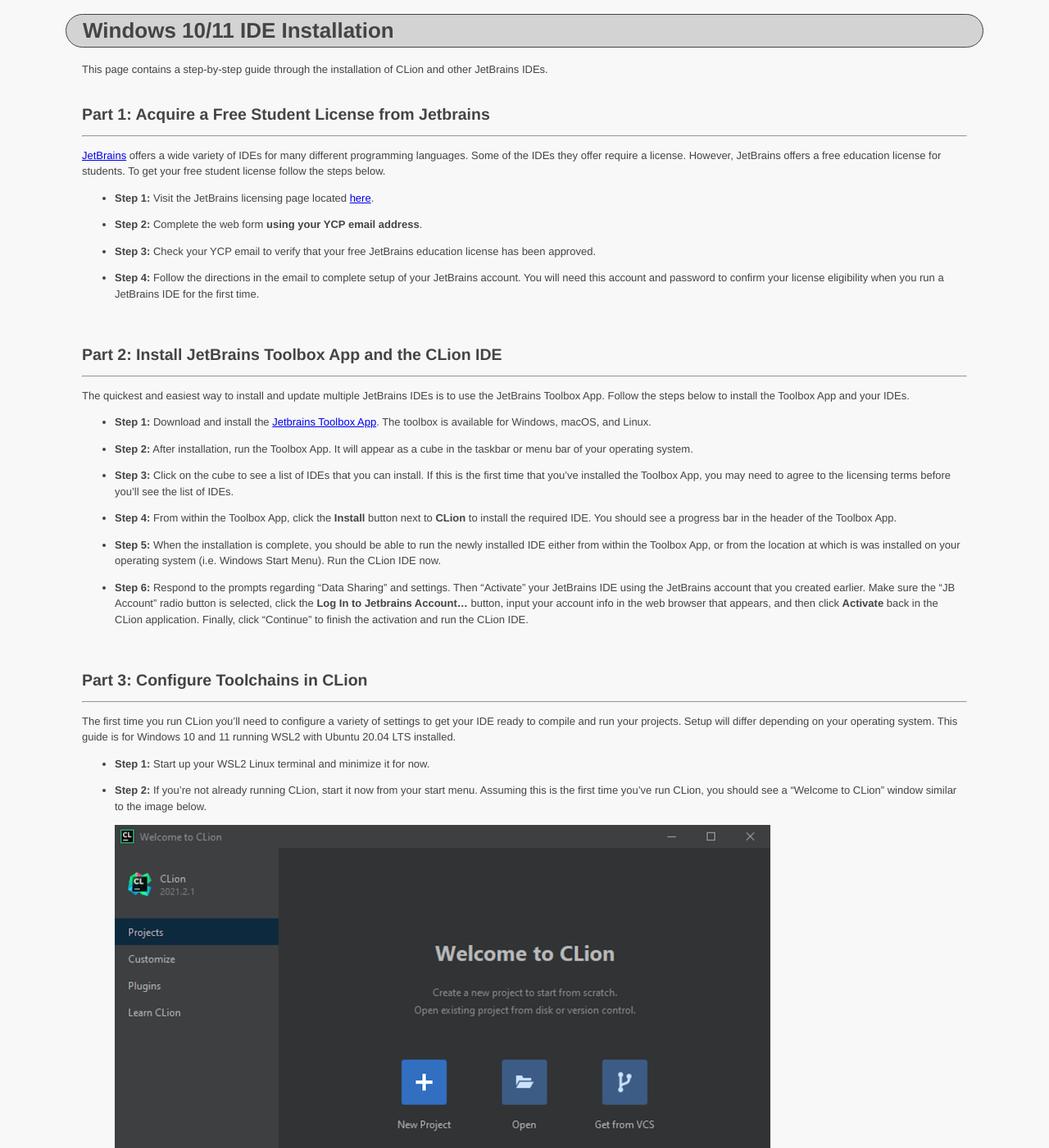
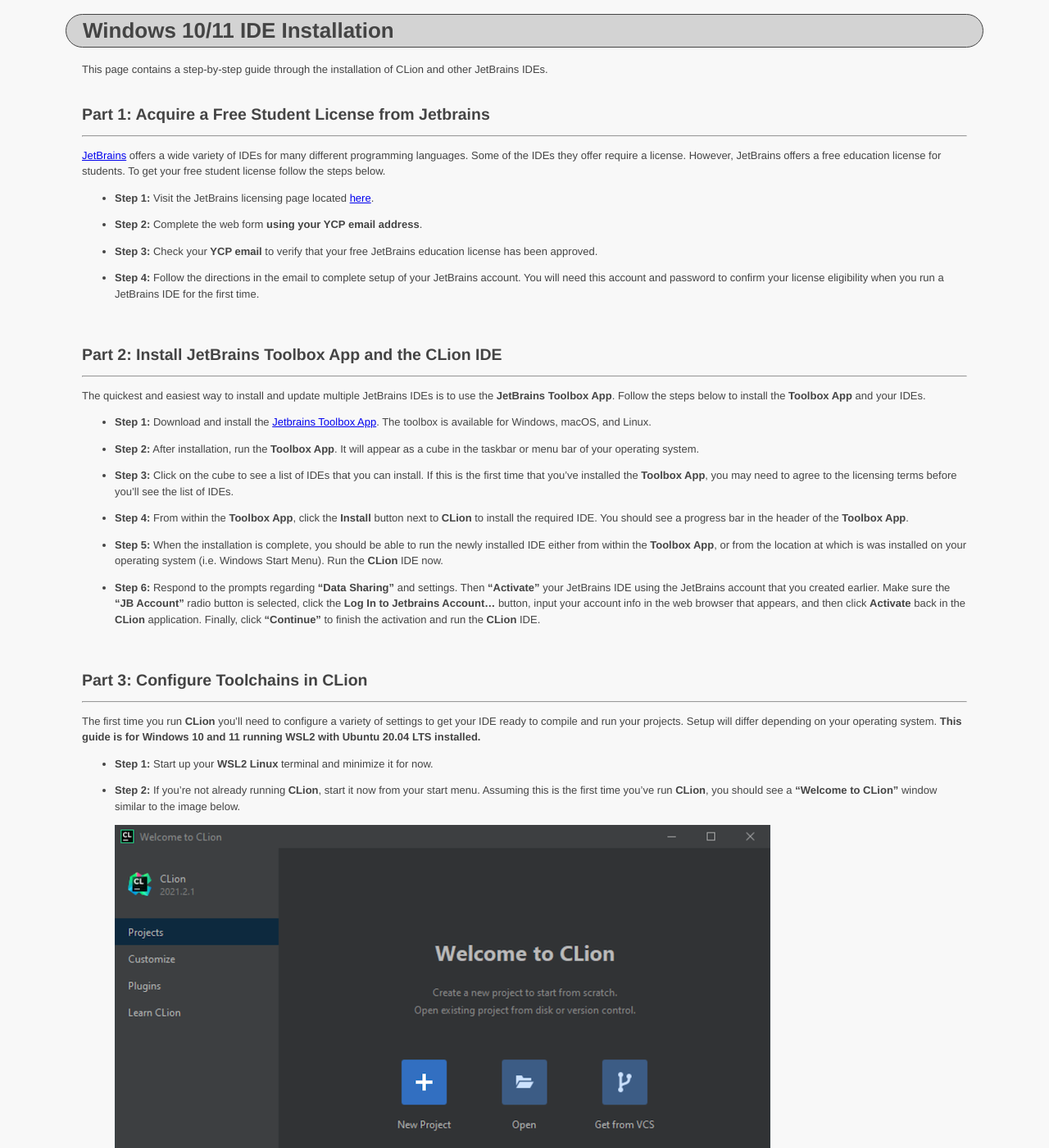
Before and after one commit to ycpcs/dev-env-setup-guide, a Jekyll site: the page built from prog_envs/win10/win10_ide_installation.md, in a window 1280 px wide and 1400 px high. Shown: the whole window at 82% size. Built offline with Jekyll 4.4.1, drawn with Linux system fonts in a browser that asks for light colours.

```diff
--- a/prog_envs/win10/win10_ide_installation.md
+++ b/prog_envs/win10/win10_ide_installation.md
@@ -26,7 +26,7 @@ the steps below.
 * **Step 2:** Complete the web form **using your YCP email address**.
 
 
-* **Step 3:** Check your YCP email to verify that your free JetBrains education license
+* **Step 3:** Check your **YCP email** to verify that your free JetBrains education license
 has been approved.
 
 
@@ -42,37 +42,37 @@ a JetBrains IDE for the first time.
 ---
 
 The quickest and easiest way to install and update multiple JetBrains IDEs is to use the
-JetBrains Toolbox App.  Follow the steps below to install the Toolbox App and your IDEs.
+**JetBrains Toolbox App**.  Follow the steps below to install the **Toolbox App** and your IDEs.
 
 
 * **Step 1:** Download and install the [Jetbrains Toolbox App](https://www.jetbrains.com/toolbox-app/).
 The toolbox is available for Windows, macOS, and Linux.
 
 
-* **Step 2:** After installation, run the Toolbox App.  It will appear as a cube in the
+* **Step 2:** After installation, run the **Toolbox App**.  It will appear as a cube in the
 taskbar or menu bar of your operating system.
 
 
 * **Step 3:** Click on the cube to see a list of IDEs that you can install.  If this is the
-first time that you've installed the Toolbox App, you may need to agree to the licensing
+first time that you've installed the **Toolbox App**, you may need to agree to the licensing
 terms before you'll see the list of IDEs.
 
 
-* **Step 4:** From within the Toolbox App, click the **Install** button next to **CLion**
-to install the required IDE.  You should see a progress bar in the header of the Toolbox App.
+* **Step 4:** From within the **Toolbox App**, click the **Install** button next to **CLion**
+to install the required IDE.  You should see a progress bar in the header of the **Toolbox App**.
 
 
 * **Step 5:** When the installation is complete, you should be able to run the newly installed
-IDE either from within the Toolbox App, or from the location at which is was installed
-on your operating system (i.e. Windows Start Menu). Run the CLion IDE now.
+IDE either from within the **Toolbox App**, or from the location at which is was installed
+on your operating system (i.e. Windows Start Menu). Run the **CLion** IDE now.
 
 
-* **Step 6:** Respond to the prompts regarding "Data Sharing" and settings.  Then "Activate"
+* **Step 6:** Respond to the prompts regarding **"Data Sharing"** and settings.  Then **"Activate"**
 your JetBrains IDE using the JetBrains account that you created earlier.  Make sure the
-"JB Account" radio button is selected, click the **Log In to Jetbrains Account...** button,
+**"JB Account"** radio button is selected, click the **Log In to Jetbrains Account...** button,
 input your account info in the web browser that appears, and then click **Activate** back in
-the CLion application. Finally, click "Continue" to finish the activation and run the
-CLion IDE.
+the **CLion** application. Finally, click **"Continue"** to finish the activation and run the
+**CLion** IDE.
 <br><br><br>
 
 
@@ -81,17 +81,17 @@ CLion IDE.
 
 ---
 
-The first time you run CLion you'll need to configure a variety of settings to get your
+The first time you run **CLion** you'll need to configure a variety of settings to get your
 IDE ready to compile and run your projects.  Setup will differ depending on your operating
-system.  This guide is for Windows 10 and 11 running WSL2 with Ubuntu 20.04 LTS installed.
+system.  **This guide is for Windows 10 and 11 running WSL2 with Ubuntu 20.04 LTS installed.**
 
 
-* **Step 1:** Start up your WSL2 Linux terminal and minimize it for now.
+* **Step 1:** Start up your **WSL2 Linux** terminal and minimize it for now.
 
 
-* **Step 2:** If you're not already running CLion, start it now from your start menu.
-Assuming this is the first time you've run CLion, you should see a
-"Welcome to CLion" window similar to the image below.
+* **Step 2:** If you're not already running **CLion**, start it now from your start menu.
+Assuming this is the first time you've run **CLion**, you should see a
+**"Welcome to CLion"** window similar to the image below.
 
 > ![image](win10_clion_config_images/step02.png)
 <br><br>
```
